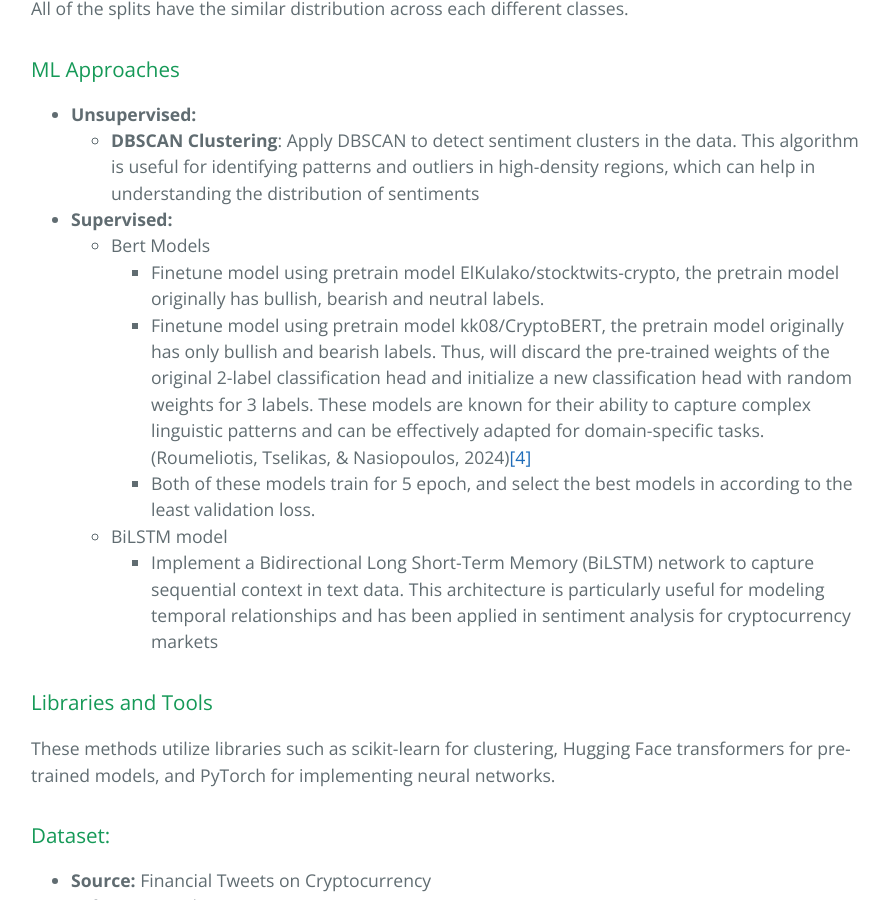
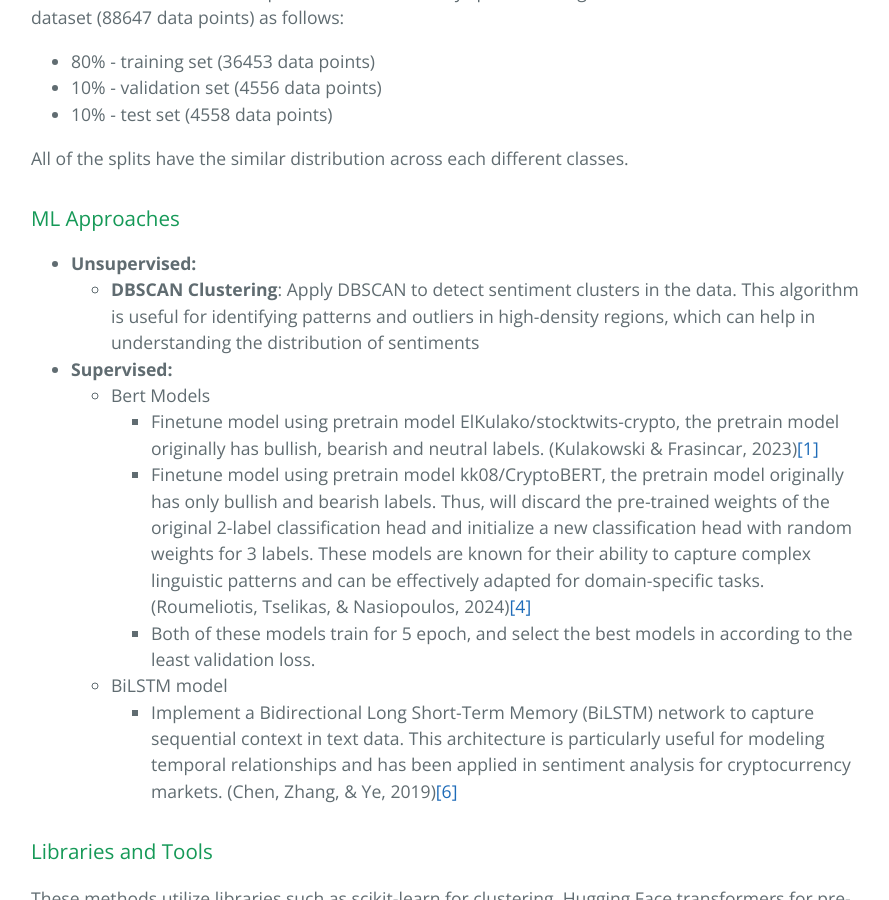
Before and after one commit to lowweihong/team14-CryptoMood, a Jekyll site: the page built from index.md, in a window 1280 px wide and 900 px high, scrolled down 2479 px. Shown: the whole window, without its empty margins (193-1082 px from the left). Built offline with Jekyll 4.4.1, drawn with Linux system fonts in a browser that asks for light colours; our own code applies the rules of GitHub Pages for plain Markdown files; some of the changed text lies outside the part shown.

Commit message:
added citation

```diff
--- a/index.md
+++ b/index.md
@@ -54,11 +63,11 @@ All of the splits have the similar distribution across each different classes.
   - **DBSCAN Clustering**: Apply DBSCAN to detect sentiment clusters in the data. This algorithm is useful for identifying patterns and outliers in high-density regions, which can help in understanding the distribution of sentiments
 - **Supervised:**
   - Bert Models
-    - Finetune model using pretrain model ElKulako/stocktwits-crypto, the pretrain model originally has bullish, bearish and neutral labels.
+    - Finetune model using pretrain model ElKulako/stocktwits-crypto, the pretrain model originally has bullish, bearish and neutral labels. (Kulakowski & Frasincar, 2023)[[1]](#1)
     - Finetune model using pretrain model kk08/CryptoBERT, the pretrain model originally has only bullish and bearish labels. Thus, will discard the pre-trained weights of the original 2-label classification head and initialize a new classification head with random weights for 3 labels. These models are known for their ability to capture complex linguistic patterns and can be effectively adapted for domain-specific tasks. (Roumeliotis, Tselikas, & Nasiopoulos, 2024)[[4]](#4)
     - Both of these models train for 5 epoch, and select the best models in according to the least validation loss.
   - BiLSTM model
-    - Implement a Bidirectional Long Short-Term Memory (BiLSTM) network to capture sequential context in text data. This architecture is particularly useful for modeling temporal relationships and has been applied in sentiment analysis for cryptocurrency markets
+    - Implement a Bidirectional Long Short-Term Memory (BiLSTM) network to capture sequential context in text data. This architecture is particularly useful for modeling temporal relationships and has been applied in sentiment analysis for cryptocurrency markets. (Chen, Zhang, & Ye, 2019)[[6]](#6)
 
 ### Libraries and Tools
 These methods utilize libraries such as scikit-learn for clustering, Hugging Face transformers for pre-trained models, and PyTorch for implementing neural networks.
@@ -172,6 +181,9 @@ Our initial results demonstrate that fine-tuned transformer-based models can ach
 
 <a id="4">[4]</a> Roumeliotis, K. I., Tselikas, N. D., & Nasiopoulos, D. K. (2024). LLMs and NLP Models in Cryptocurrency Sentiment Analysis: A Comparative Classification Study. Big Data and Cognitive Computing, 8(6), 63. https://doi.org/10.3390/bdcc8060063
 
+<a id='5'>[5]</a> Nguyen, D. Q., Vu, T., & Nguyen, A. T. (2020). BERTweet: A pre-trained language model for English Tweets. In Q. Liu & D. Schlangen (Eds.), Proceedings of the 2020 Conference on Empirical Methods in Natural Language Processing: System Demonstrations (pp. 9–14). Association for Computational Linguistics. https://doi.org/10.18653/v1/2020.emnlp-demos.2
+
+<a id='6'>[6]</a> Chen, X., Zhang, T., & Ye, Y. (2019). Sentiment analysis of comment texts based on BiLSTM. IEEE Access, 7, 51176–51185. https://doi.org/10.1109/ACCESS.2019.2909918
 ---
 
 ## Gantt Chart
```
Also changed, not shown: other parts of index.md (+9 -0 lines).
